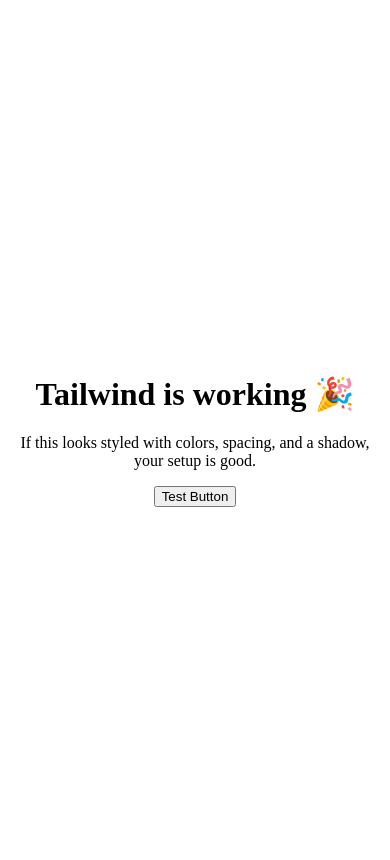
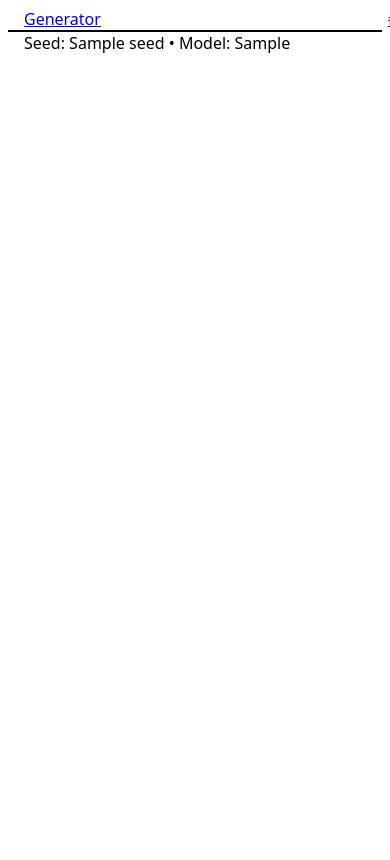
Before and after one commit to lesprgm/Roulette, a Python web app: template templates/base.html in a window 390 px wide; the page is wider, and only the part inside the window is pictured. After the commit the page ends 53 px from the top of that part, so only its background shows below. Run offline with Jinja, Linux system fonts and the light colour scheme; the template is opened without the code that fills it: most values are stand-ins (such as "Sample title", 1, 10 or a date in 2020); style sheets or scripts are compiled from the project's sources.

Commit message:
Add new template files and enhance base layout with responsive design and navigation

```diff
--- a/templates/base.html
+++ b/templates/base.html
@@ -1,21 +1,40 @@
 <!DOCTYPE html>
 <html lang="en">
   <head>
-    <meta charset="UTF-8" />
-    <meta name="viewport" content="width=device-width, initial-scale=1.0" />
-    <title>Tailwind Test</title>
+    <meta charset="utf-8" />
+    <meta
+      name="viewport"
+      content="width=device-width, initial-scale=1, maximum-scale=1"
+    />
+    <title>{{ page.components[0].props.title if page.components and page.components[0].props and page.components[0].props.title else "Generator" }}</title>
+    <link rel="stylesheet" href="/static/tailwind.css" />
+    <style>
+      body { font-family: ui-sans-serif, system-ui, -apple-system, Segoe UI, Roboto, Ubuntu, Cantarell, "Helvetica Neue", Arial, "Noto Sans", "Apple Color Emoji", "Segoe UI Emoji"; }
+      .container { max-width: 80rem; margin-inline: auto; padding-inline: 1rem; }
+    </style>
+  </head>
+  <body class="bg-white text-slate-900">
+    <header class="border-b border-slate-200">
+      <div class="container flex items-center justify-between py-4">
+        <a href="/" class="text-xl font-bold">Generator</a>
+        {% if links %}
+        <nav class="flex gap-4 text-sm">
+          {% for href in links %}
+          <a class="text-slate-600 hover:text-slate-900" href="{{ href }}">{{ href }}</a>
+          {% endfor %}
+        </nav>
+        {% endif %}
+      </div>
+    </header>
 
-    <link rel="stylesheet" href="/static/tailwind.css" />
-  </head>
-  <body class="min-h-screen flex items-center justify-center bg-slate-100">
-    <div class="p-8 bg-white rounded-2xl shadow-lg max-w-md text-center">
-      <h1 class="text-3xl font-bold text-indigo-600">Tailwind is working 🎉</h1>
-      <p class="mt-2 text-slate-600">
-        If this looks styled with colors, spacing, and a shadow, your setup is good.
-      </p>
-      <button class="mt-4 px-4 py-2 bg-indigo-600 text-white rounded-lg hover:bg-indigo-700">
-        Test Button
-      </button>
-    </div>
+    <main class="container py-10">
+      {% block content %}{% endblock %}
+    </main>
+
+    <footer class="border-t border-slate-200">
+      <div class="container py-6 text-xs text-slate-500">
+        Seed: {{ page.seed }} • Model: {{ page.model_version }}
+      </div>
+    </footer>
   </body>
 </html>
```
Also changed, not shown: templates/page.html (added, +9 -0 lines), templates/partials/cta.html (added, +9 -0 lines), templates/partials/features.html (added, +11 -0 lines), templates/partials/hero.html (added, +13 -0 lines).
